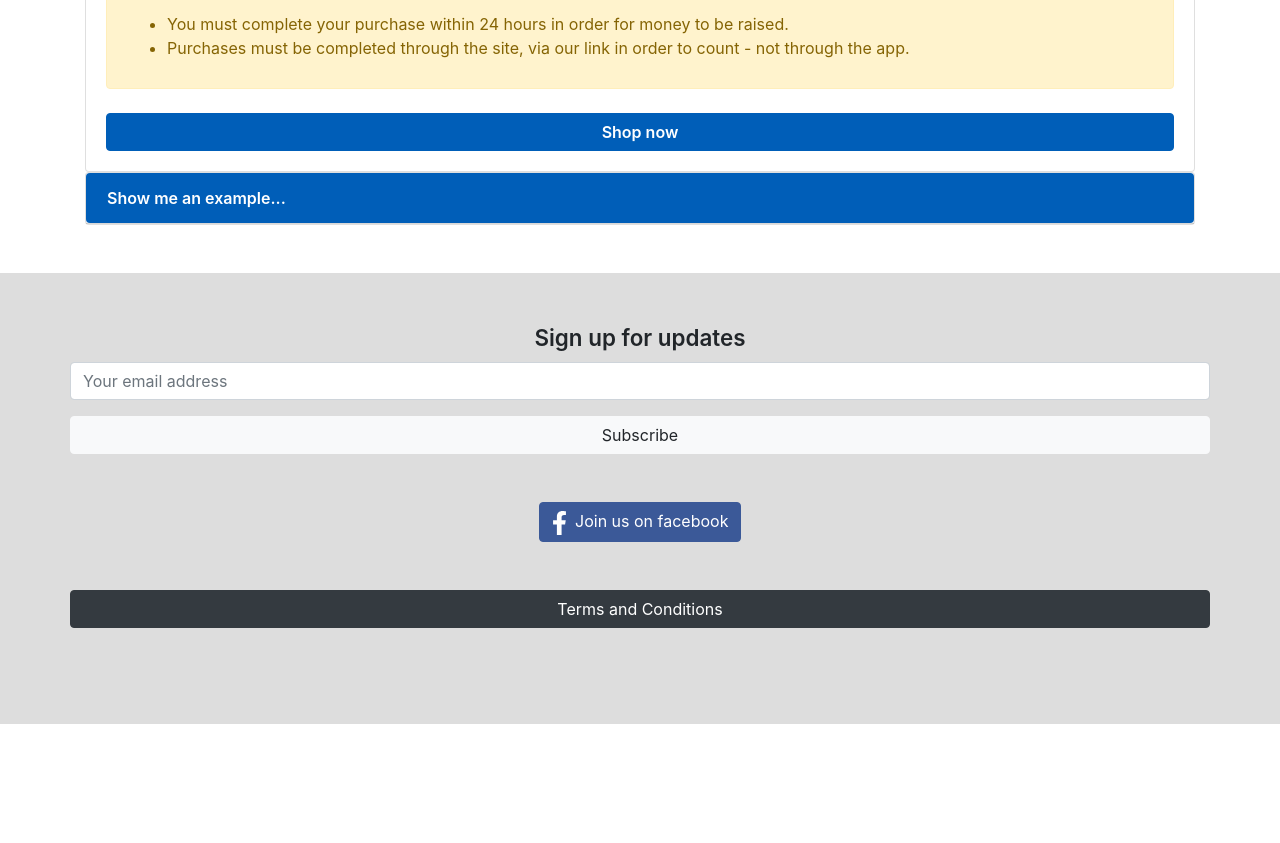
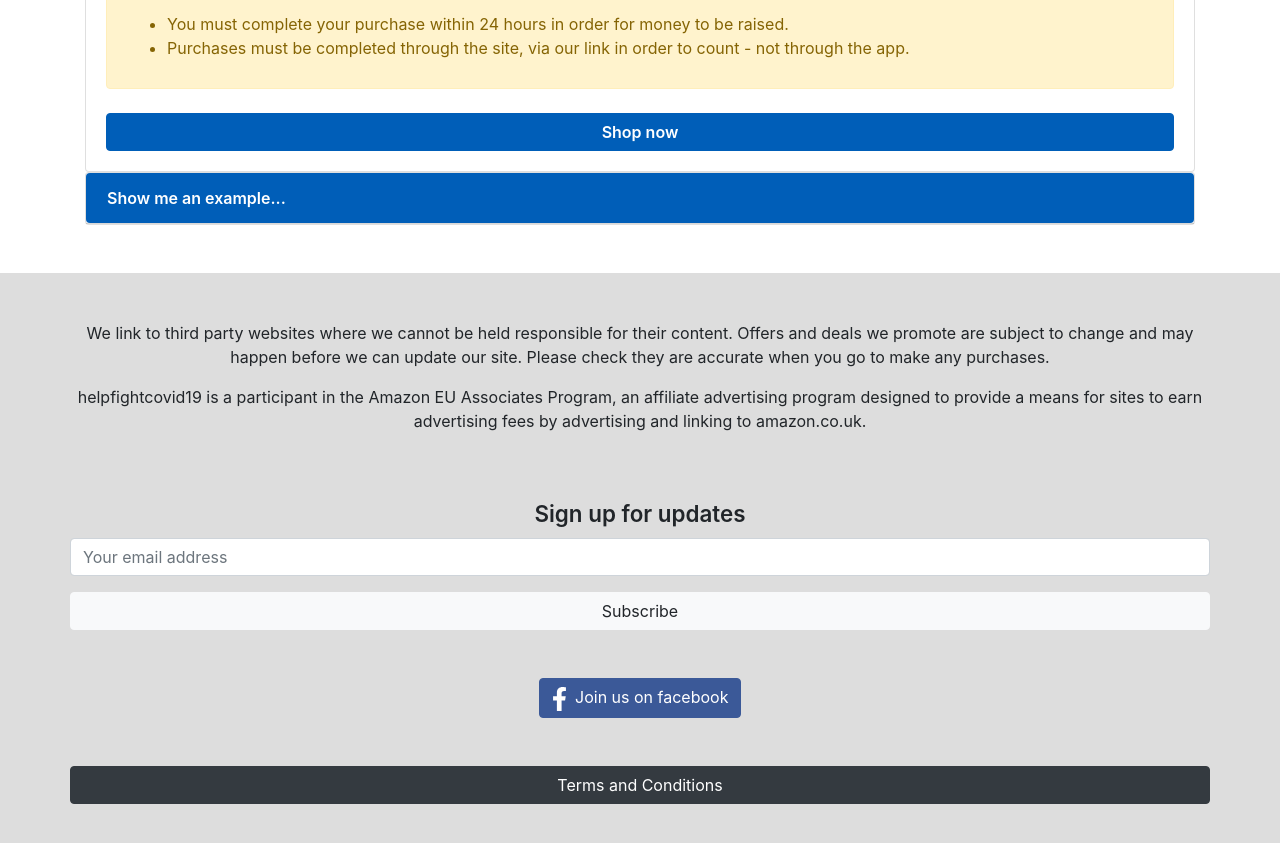
Before and after one commit to helpfightcovid19uk/helpfightcovid19uk, a Jekyll site: the page built from index.md, in a window 1280 px wide and 900 px high, scrolled down 1002 px. Shown: the top 843 px of the window. Built offline with Jekyll 4.4.1, drawn with Linux system fonts in a browser that asks for light colours; nearby versions of some CDN libraries; comment, search, counter and statistics services are not loaded; before the commit the page ends 1726 px from its top, so only the background shows below that.

Commit message:
Added footer text

```diff
--- a/_includes/footer.html
+++ b/_includes/footer.html
@@ -1,5 +1,15 @@
 	<footer>
 		<div class="container">
+			<div class="row">
+				<div class="col">
+					<p>
+					We link to third party websites where we cannot be held responsible for their content. Offers and deals we promote are subject to change and may happen before we can update our site. Please check they are accurate when you go to make any purchases.
+					</p>
+					<p>
+					helpfightcovid19 is a participant in the Amazon EU Associates Program, an affiliate advertising program designed to provide a means for sites to earn advertising fees by advertising and linking to amazon.co.uk.
+					</p>
+				</div>
+			</div>
 			<div class="row">
 				<div class="col">
 					<!-- Begin Mailchimp Signup Form -->
```
